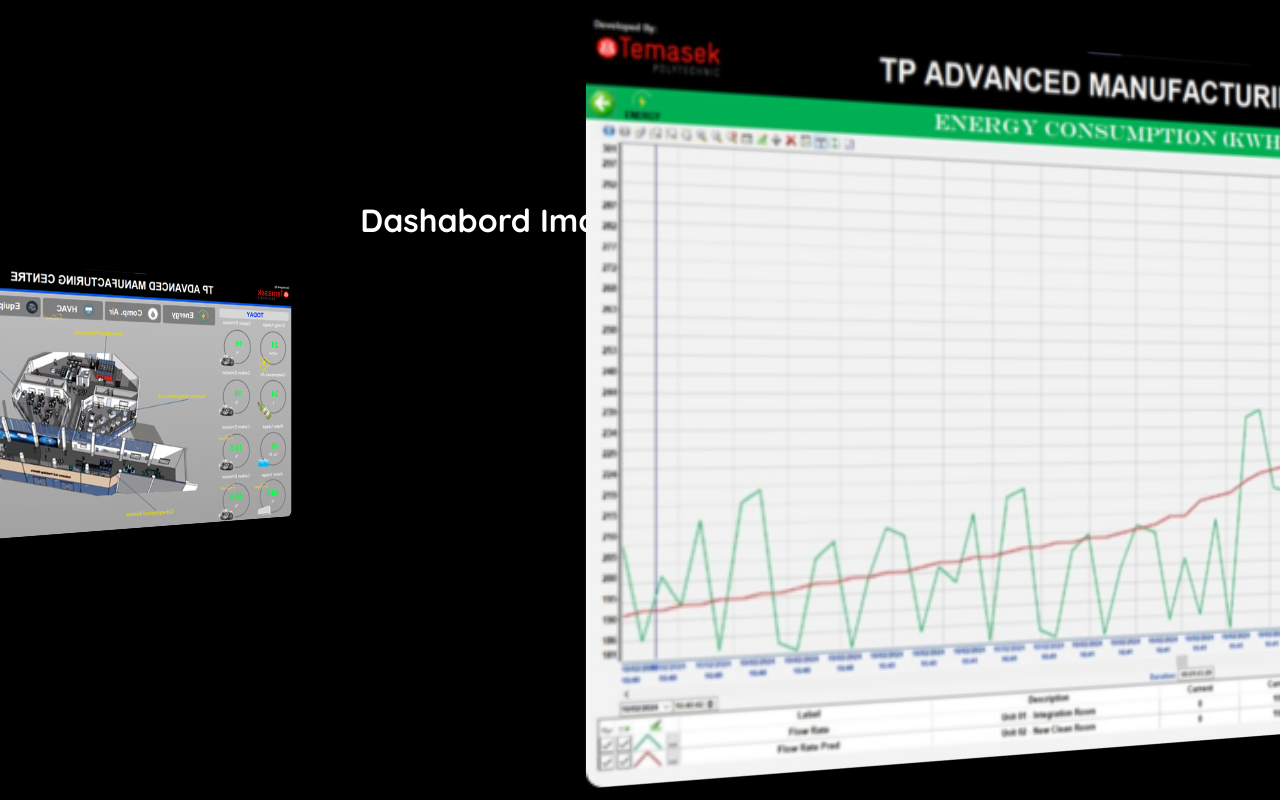
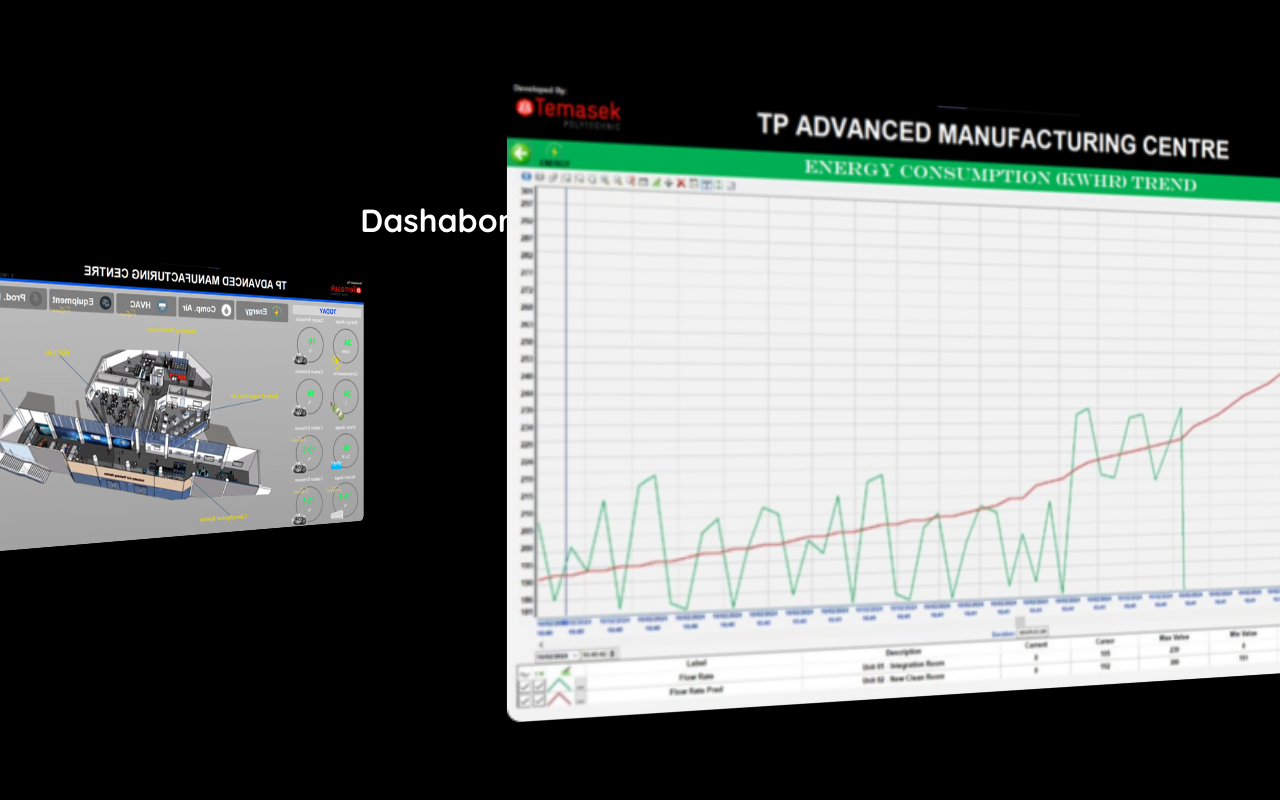
Before and after one commit to Juncheng112/InternShip, a plain HTML site: page index.html in a window 1280 px wide. Drawn offline with Linux system fonts and the light colour scheme.

Commit message:
changes 4

```diff
--- a/script.js
+++ b/script.js
@@ -1,28 +1,19 @@
-// Select all images inside the .box container
-const lazyImages = document.querySelectorAll('.box img');
+const box = document.getElementById('box');
 
-// Check if IntersectionObserver is supported
-if ('IntersectionObserver' in window) {
-  const observer = new IntersectionObserver((entries, observer) => {
-    entries.forEach(entry => {
-      if (entry.isIntersecting) {
-        const img = entry.target;
-        img.src = img.dataset.src; // Replace placeholder with actual image source
-        observer.unobserve(img); // Stop observing once loaded
-      }
+  // Function to dynamically change the speed of the rotation
+  function slowDownRotation() {
+    box.style.animationDuration = '60s'; // Slower rotation for clarity
+  }
+
+  // Function to resize images dynamically for better clarity
+  function adjustImageSize() {
+    const images = document.querySelectorAll('.box img');
+    images.forEach(img => {
+      img.style.width = '60%'; // Adjust width for better clarity
+      img.style.height = '60%'; // Adjust height for better clarity
     });
-  });
+  }
 
-  // Apply observer to all images
-  lazyImages.forEach(img => {
-    // Use data-src for actual image source
-    img.dataset.src = img.src; // Store the image source in a custom attribute
-    img.src = ''; // Set src to empty initially
-    observer.observe(img);
-  });
-} else {
-  // Fallback: Load all images immediately if IntersectionObserver is not supported
-  lazyImages.forEach(img => {
-    img.src = img.dataset.src;
-  });
-}
+  // Initial adjustments
+  slowDownRotation();
+  adjustImageSize();
--- a/style.css
+++ b/style.css
@@ -42,7 +42,7 @@
   width: 100%;
   transform-origin: center;
   transform-style: preserve-3d;
-  transform: rotateY(calc(var(--i) * 72deg)) translateZ(850px); /* Keep image in focus */
+  transform: rotateY(calc(var(--i) * 72deg)) translateZ(700px); /* Distance between images */
 }
 
 .box span img {
@@ -53,8 +53,12 @@
   height: 100%;
   object-fit: cover;
   border-radius: 8px;
-  image-rendering: crisp-edges; /* Ensure sharper images */
-  image-rendering: optimizeQuality; /* For higher quality rendering */
+  image-rendering: auto;
+
+}
+
+.box span:nth-child(1) {
+  transform: rotateY(calc(var(--i) * 72deg)) translateZ(700px) scale(1.05); /* Slight scale for the front image */
 }
 
 @keyframes animate {
```
